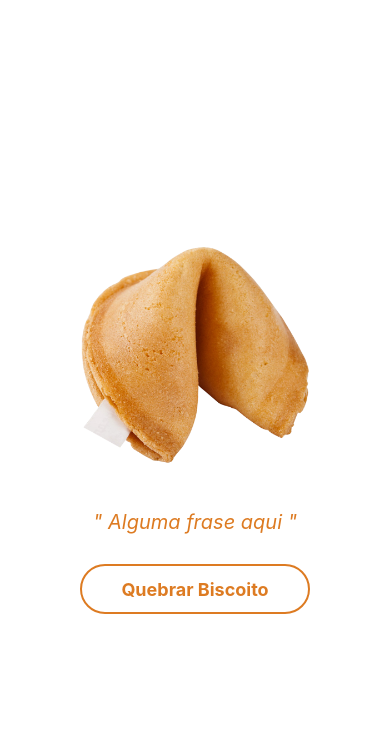
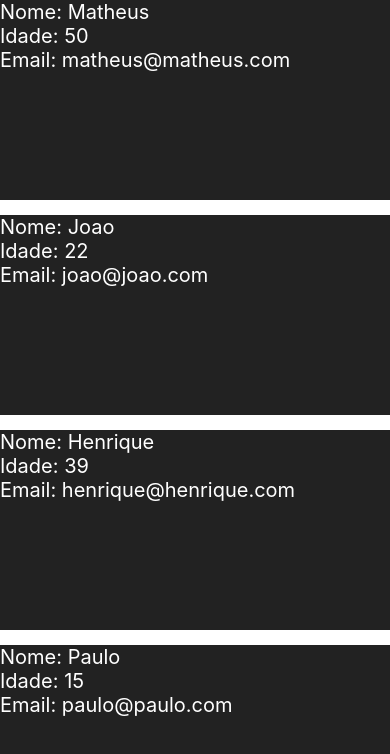
Before and after one commit to Murilo-Augusto/Curso-Udemy, a React Native app: screen / in a window 390 px wide. Shown: the top 754 px of the page. Built offline with nearby package versions, Linux system fonts and the light colour scheme.

Commit message:
Aula FlatList

```diff
--- a/App.js
+++ b/App.js
@@ -1,65 +1,40 @@
-import { StatusBar } from 'react-native';
 import React, { Component } from 'react';
-import { Text, View, StyleSheet, TouchableOpacity, Image } from 'react-native';
+import { View, StyleSheet, FlatList } from 'react-native';
+import Pessoa from './src/Pessoas'
 
 class App extends Component {
+
+  constructor(props) {
+    super(props);
+    this.state = {
+      feed: [
+        {id:'1', nome: 'Matheus', idade: 50, email: 'matheus@matheus.com'},
+        {id:'2', nome: 'Joao', idade: 22, email: 'joao@joao.com'},
+        {id:'3', nome: 'Henrique', idade: 39, email: 'henrique@henrique.com'},
+        {id:'4', nome: 'Paulo', idade: 15, email: 'paulo@paulo.com'},
+        {id:'5', nome: 'JOSE', idade: 12, email: 'jose@jose.com'},
+      ]
+    };
+  }
+
   render() {
     return (
-			<View style={styles.container} >
+      <View style={styles.container}>
 
-				<Image
-					source={require('./src/biscoito.png')}
-					style={styles.img}
+      <FlatList
+      data={this.state.feed}
+      keyExtractor={(item) => item.id}
+      renderItem={ ({item}) => <Pessoa data={item} /> }
       />
 
-				<Text style={styles.textoFrase}>" Alguma frase aqui "</Text>
-
-				<TouchableOpacity style={styles.botao}>
-					<View style={styles.btnArea}>
-						<Text style={styles.btnTexto}>Quebrar Biscoito</Text>
-					</View>
-				</TouchableOpacity>
-
-				<StatusBar />
       </View>
     );
   }
+
 }
-
 const styles = StyleSheet.create({
   container: {
-		flex: 1,
-		alignItems: 'center',
-		justifyContent: 'center',
-	},
-	img: {
-		width: 250,
-		height: 250,
-	},
-	textoFrase: {
-		fontSize: 20,
-		color: '#dd7b22',
-		margin: 30,
-		fontStyle: 'italic',
-		textAlign: 'center'
-	},
-	botao: {
-		width: 230,
-		height: 50,
-		borderWidth: 2,
-		borderColor: '#dd7b22',
-		borderRadius: 25
-	},
-	btnArea: {
-		flex: 1,
-		flexDirection: 'row',
-		justifyContent: 'center',
-		alignItems: 'center'
-	},
-	btnTexto: {
-    fontSize: 18,
-    fontWeight: 'bold',
-    color: '#dd7b22'
+    flex:1,
   }
 });
 
--- /dev/null
+++ b/src/Pessoas/index.js
@@ -0,0 +1,28 @@
+import React, { Component } from 'react';
+import { View, Text, StyleSheet } from 'react-native';
+
+class Pessoa extends Component {
+    render() {
+        return (
+            <View style={styles.areaPessoa}>
+            <Text style={styles.textoPessoa}>Nome: {this.props.data.nome} </Text>
+            <Text style={styles.textoPessoa}>Idade: {this.props.data.idade} </Text>
+            <Text style={styles.textoPessoa}>Email: {this.props.data.email} </Text>
+            </View>
+        );
+    }
+}
+
+export default Pessoa;
+
+const styles = StyleSheet.create({
+    areaPessoa: {
+        backgroundColor: '#222',
+        height: 200,
+        marginBottom: 15
+    },
+     textoPessoa: {
+        color: '#FFF',
+        fontSize: 20,
+    }
+});
```
Also changed, not shown: src/biscoito.png (deleted), src/biscoitoAberto.png (deleted). Lines whose indentation alone changed are shown as unchanged.
